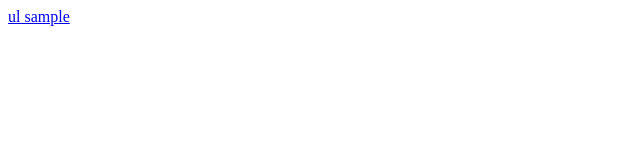
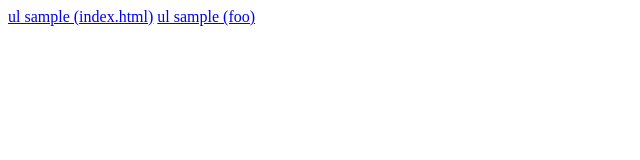
Before and after one commit to yoshipa/pages, a plain HTML site: page index.html in a window 1280 px wide. Shown: the whole page, without its empty margins (0-640 px from the left). Drawn offline with Linux system fonts and the light colour scheme.

Commit message:
added another link

```diff
--- a/index.html
+++ b/index.html
@@ -1,6 +1,7 @@
 <html>
 <title>pages</title>
 <body>
-    <a href="https://ul-sample.s3.amazonaws.com/index.html">ul sample</a>
+    <a href="https://ul-sample.s3.amazonaws.com/index.html">ul sample (index.html)</a>
+    <a href="https://ul-sample.s3.amazonaws.com/foo">ul sample (foo)</a>
 </body>
 </html>
```
